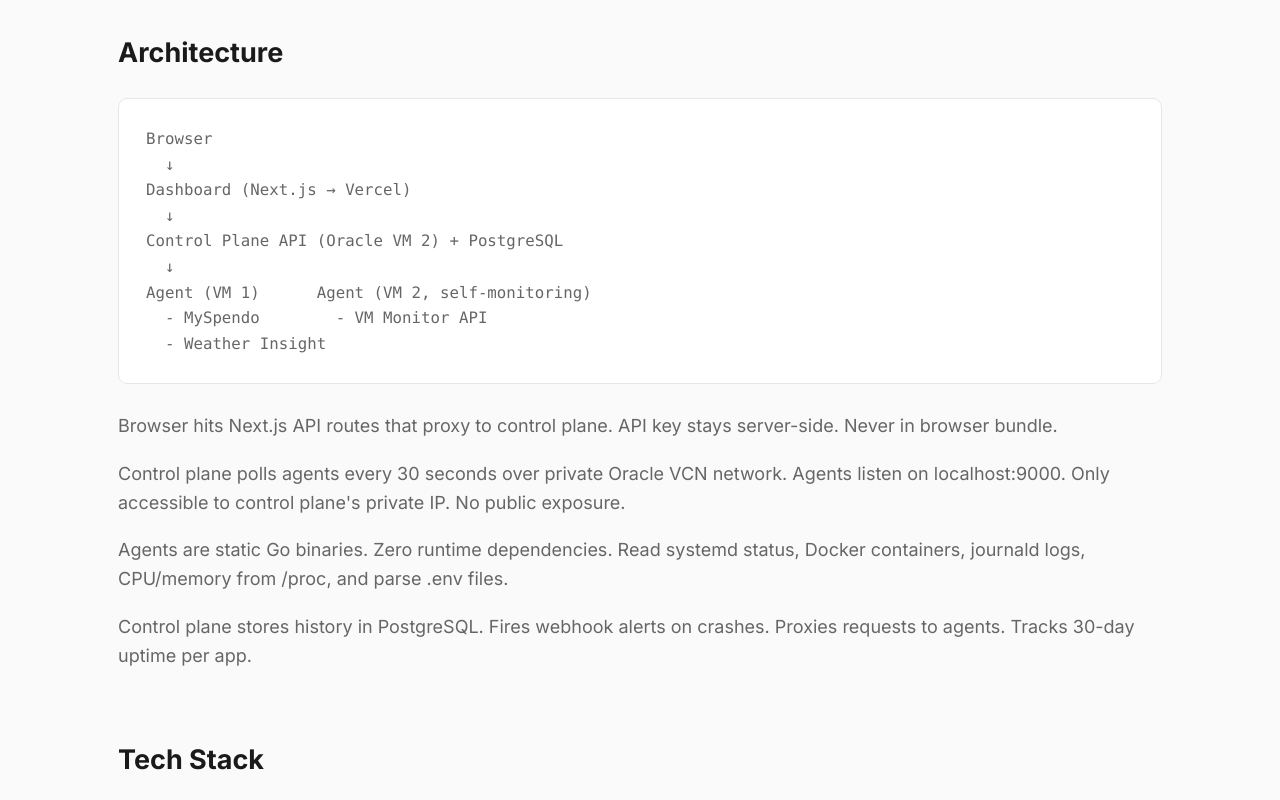
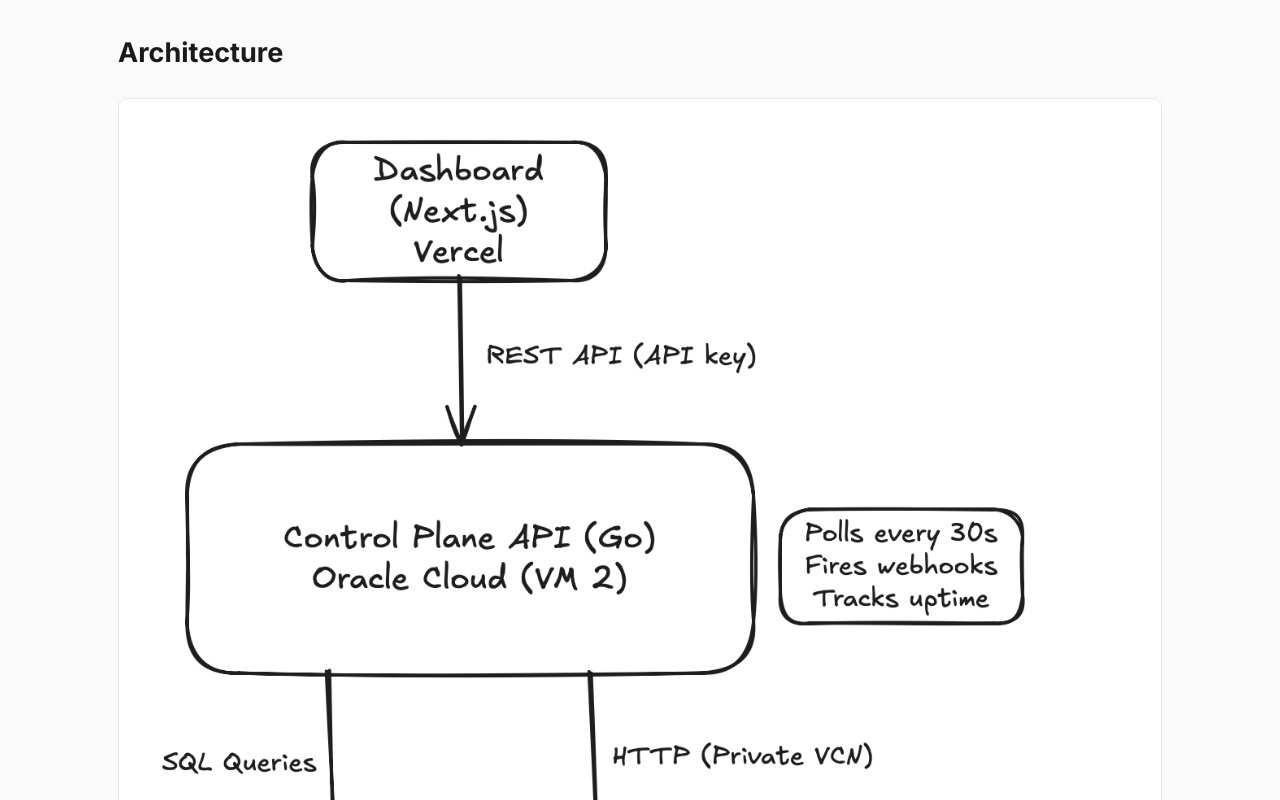
Before and after one commit to vidya381/Portfolio, a Next.js app: page /projects/vm-monitor in a window 1280 px wide. Shown: the part 1280-2080 px from the top of the page. Built offline with nearby package versions, Linux system fonts and the light colour scheme.

Commit message:
Add VM Monitor architecture image

```diff
--- a/src/app/projects/myspendo/page.tsx
+++ b/src/app/projects/myspendo/page.tsx
@@ -176,7 +176,7 @@
               problem:
                 'Hourly background job processes recurring transactions. If two instances run at the same time, users get duplicate transactions.',
               solution:
-                'Used PostgreSQL advisory locks. Job tries to get the lock before running. If it can&apos;t get it, another instance is already running, so it exits. Releases lock when done.',
+                'Used PostgreSQL advisory locks. Job tries to get lock before running. If it cannot get lock, another instance is already running, so it exits. Releases lock when done.',
               impact:
                 'No duplicate transactions. Job runs reliably every hour even during server restarts.',
             },
--- /dev/null
+++ b/src/app/projects/vm-monitor/layout.tsx
@@ -0,0 +1,15 @@
+import { Metadata } from 'next'
+
+export const metadata: Metadata = {
+  title: 'VM Monitor - Infrastructure Monitoring Platform',
+  description:
+    'Infrastructure monitoring platform for managing Oracle Cloud VMs without SSH. Three-component system with Go agents, control plane API, and Next.js dashboard for real-time monitoring and operations.',
+}
+
+export default function VmMonitorLayout({
+  children,
+}: {
+  children: React.ReactNode
+}) {
+  return <>{children}</>
+}
--- a/src/app/projects/vm-monitor/page.tsx
+++ b/src/app/projects/vm-monitor/page.tsx
@@ -83,19 +83,13 @@
       <section className="mb-16">
         <h2 className="mb-6 text-2xl font-bold text-foreground">Architecture</h2>
         <div className="rounded-lg border border-border bg-card p-6">
-          <div className="space-y-4 text-text-secondary">
-            <p className="leading-relaxed font-mono text-sm">
-              Browser<br />
-              &nbsp;&nbsp;↓<br />
-              Dashboard (Next.js → Vercel)<br />
-              &nbsp;&nbsp;↓<br />
-              Control Plane API (Oracle VM 2) + PostgreSQL<br />
-              &nbsp;&nbsp;↓<br />
-              Agent (VM 1)&nbsp;&nbsp;&nbsp;&nbsp;&nbsp;&nbsp;Agent (VM 2, self-monitoring)<br />
-              &nbsp;&nbsp;- MySpendo&nbsp;&nbsp;&nbsp;&nbsp;&nbsp;&nbsp;&nbsp;&nbsp;- VM Monitor API<br />
-              &nbsp;&nbsp;- Weather Insight
-            </p>
-          </div>
+          <Image
+            src="/images/architecture/VM Monitor Architecture.png"
+            alt="VM Monitor Architecture Diagram"
+            width={1200}
+            height={800}
+            className="w-full h-auto"
+          />
         </div>
         <div className="mt-6 space-y-4 text-text-secondary">
           <p className="leading-relaxed">
@@ -206,7 +200,7 @@
             {
               title: 'SSE Streaming with Demo Mode',
               problem:
-                'Log streaming uses Server-Sent Events from journalctl -f. SSE needs long-lived connections to real agents. Demo mode has no agents. Can&apos;t stream fake data over SSE.',
+                'Log streaming uses Server-Sent Events from journalctl -f. SSE needs long-lived connections to real agents. Demo mode has no agents. Cannot stream fake data over SSE.',
               solution:
                 'Return 204 in demo mode. EventSource errors immediately. Log viewer detects failure and falls back to HTTP polling (5s interval). Polling hits /logs route that returns demo data. No client changes needed.',
               impact:
@@ -224,7 +218,7 @@
             {
               title: 'Status Transition Detection',
               problem:
-                'Poller fetches status from agent, calls UpdateStatus (writes DB), then fetches app to check changes. Can&apos;t compare old vs new. Needed for alerts and uptime history.',
+                'Poller fetches status from agent, calls UpdateStatus (writes DB), then fetches app to check changes. Cannot compare old vs new. Needed for alerts and uptime history.',
               solution:
                 'Fetch app BEFORE UpdateStatus. Capture oldStatus. Compare oldStatus != newStatus after update. Fire webhook only on transition. Write status_history row (close old, open new).',
               impact:
--- a/src/app/projects/weather-insight/page.tsx
+++ b/src/app/projects/weather-insight/page.tsx
@@ -192,7 +192,7 @@
             {
               title: 'ML with Limited Data',
               problem:
-                'ML needs historical data but new cities have none. Can&apos;t show insights immediately.',
+                'ML needs historical data but new cities have none. Cannot show insights immediately.',
               solution:
                 'Show clear messages when data is insufficient. Hourly collection builds history automatically. Sample data on registration lets users try features.',
               impact:
```
Also changed, not shown: public/images/architecture/VM Monitor Architecture.png (added).
